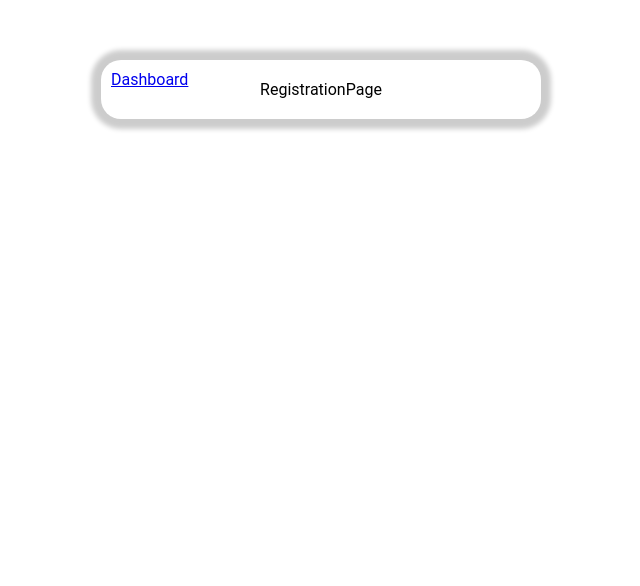
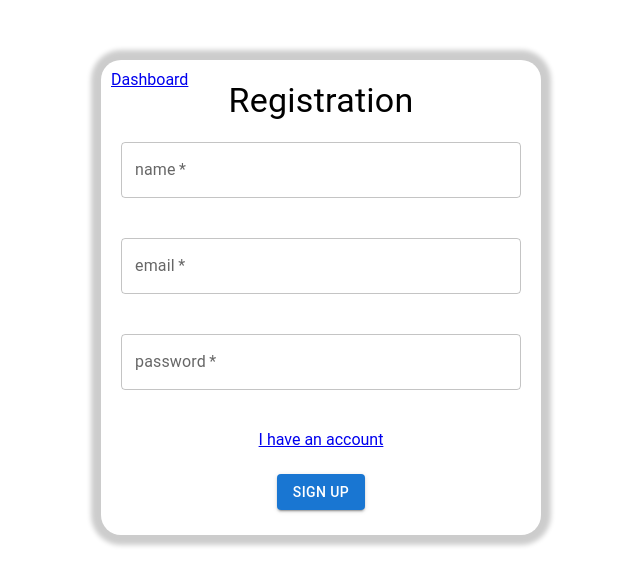
Before and after one commit to 6mahdapihka9/GBSFO_test_task, a React (Create React App) app in the folder frontend/: page /auth/registration in a window 1280 px wide. Shown: the top 586 px of the page, without its empty margins (319-959 px from the left). Built offline with nearby package versions, Linux system fonts and the light colour scheme.

Commit message:
filled login and registration pages with forms

```diff
--- /dev/null
+++ b/frontend/src/components/design/BoxForm.ts
@@ -0,0 +1,14 @@
+import { Box, styled } from '@mui/material';
+
+const BoxForm = styled(Box)`
+  display: flex;
+  flex-direction: column;
+  align-items: center;
+  width: 100%;
+
+  & > *:not(:last-child) {
+    margin: 20px 0;
+  }
+`;
+
+export default BoxForm;
--- /dev/null
+++ b/frontend/src/components/design/FitButtonWithMargin.ts
@@ -0,0 +1,8 @@
+import { Button, styled } from '@mui/material';
+
+const FitButtonWithMargin = styled(Button)`
+  margin: 5px 10px;
+  width: fit-content;
+`;
+
+export default FitButtonWithMargin;
--- a/frontend/src/components/pages/LoginPage.tsx
+++ b/frontend/src/components/pages/LoginPage.tsx
@@ -1,10 +1,74 @@
-import React from 'react';
+import React, {
+  FormEvent, ChangeEvent, useEffect, useState,
+} from 'react';
+import { Link, useNavigate } from 'react-router-dom';
+import {
+  TextField, Typography,
+} from '@mui/material';
+import { useTypedSelector } from '../../redux/hooks/useTypedSelector';
+import BoxForm from '../design/BoxForm';
+import FitButtonWithMargin from '../design/FitButtonWithMargin';
+import { useTypedDispatch } from '../../redux/hooks/useTypedDispatch';
+
+type loginFormType = {
+  email: string,
+  password: string
+}
 
 const LoginPage = () => {
+  const navigate = useNavigate();
+  const isAuthorized = useTypedSelector((state) => state.isAuthorized);
+  const { signIn } = useTypedDispatch();
+
+  const [form, setForm] = useState<loginFormType>({
+    email: '',
+    password: '',
+  });
+
+  useEffect(() => {
+    if (isAuthorized) {
+      navigate('/');
+    }
+  }, [isAuthorized]);
+
+  const handleChangeField = (fieldName: string, e: ChangeEvent<HTMLInputElement | HTMLTextAreaElement>) => {
+    e.preventDefault();
+    setForm((prevState) => ({ ...prevState, [fieldName]: e.target.value }));
+  };
+
+  const handleLogin = (e: FormEvent) => {
+    e.preventDefault();
+    if (form.email && form.password) {
+      signIn(form.email, form.password);
+    }
+  };
+
   return (
-    <div>
-      LoginPage
-    </div>
+    <>
+      <Typography variant="h4">Login</Typography>
+      <BoxForm component="form" onSubmit={handleLogin}>
+        <TextField
+          value={form.email}
+          onChange={(event) => handleChangeField('email', event)}
+          label="email"
+          variant="outlined"
+          type="email"
+          required
+          fullWidth
+        />
+        <TextField
+          value={form.password}
+          onChange={(event) => handleChangeField('password', event)}
+          label="password"
+          variant="outlined"
+          type="password"
+          required
+          fullWidth
+        />
+        <Link to="/auth/registration">{'Don\'t have an account'}</Link>
+        <FitButtonWithMargin variant="contained" type="submit">Sign in</FitButtonWithMargin>
+      </BoxForm>
+    </>
   );
 };
 
--- a/frontend/src/components/pages/RegistrationPage.tsx
+++ b/frontend/src/components/pages/RegistrationPage.tsx
@@ -1,10 +1,115 @@
-import React from 'react';
+import React, {
+  useEffect, useState, ChangeEvent, FormEvent,
+} from 'react';
+import { Link, useNavigate } from 'react-router-dom';
+import {
+  TextField, Typography, Snackbar, Alert,
+} from '@mui/material';
+import BoxForm from '../design/BoxForm';
+import FitButtonWithMargin from "../design/FitButtonWithMargin";
+import { useTypedSelector } from '../../redux/hooks/useTypedSelector';
+import { useTypedDispatch } from '../../redux/hooks/useTypedDispatch';
+
+type registrationFormType = {
+  name: string,
+  email: string,
+  password: string
+}
 
 const RegistrationPage = () => {
+  const navigate = useNavigate();
+  const isAuthorized = useTypedSelector((state) => state.isAuthorized);
+  const { signUp } = useTypedDispatch();
+
+  const [isSnackBarOpened, setIsSnackBarOpened] = useState<boolean>(false);
+  const [form, setForm] = useState<registrationFormType>({
+    name: '',
+    email: '',
+    password: '',
+  });
+
+  useEffect(() => {
+    if (isAuthorized) {
+      navigate('/');
+    }
+  }, [isAuthorized]);
+
+  useEffect(() => {
+    if (isSnackBarOpened) {
+      setTimeout(() => {
+        setIsSnackBarOpened(false);
+      }, 3000);
+    }
+  }, [isSnackBarOpened]);
+
+  const handleClose = (event?: React.SyntheticEvent | Event, reason?: string) => {
+    if (reason === 'clickaway') {
+      return;
+    }
+    setIsSnackBarOpened(false);
+  };
+
+  const handleChangeField = (fieldName: string, e: ChangeEvent<HTMLInputElement | HTMLTextAreaElement>) => {
+    e.preventDefault();
+    setForm((prevState) => ({ ...prevState, [fieldName]: e.target.value }));
+  };
+
+  const handleResult = (success: boolean) => {
+    if (!success) {
+      setIsSnackBarOpened(!success);
+    } else {
+      navigate('/auth/login');
+    }
+  };
+
+  const handleRegistration = (e: FormEvent) => {
+    e.preventDefault();
+    if (form.name && form.email && form.password) {
+      // todo validate credentials
+      signUp(form.name, form.email, form.password, handleResult);
+    }
+  };
+
   return (
-    <div>
-      RegistrationPage
-    </div>
+    <>
+      <Snackbar open={isSnackBarOpened} autoHideDuration={3000} anchorOrigin={{ vertical: 'bottom', horizontal: 'center' }}>
+        <Alert onClose={handleClose} severity="error" sx={{ width: '100%' }}>
+          This email is already in use.
+        </Alert>
+      </Snackbar>
+      <Typography variant="h4">Registration</Typography>
+      <BoxForm component="form" onSubmit={handleRegistration}>
+        <TextField
+          value={form.name}
+          onChange={(event) => handleChangeField('name', event)}
+          label="name"
+          variant="outlined"
+          type="text"
+          required
+          fullWidth
+        />
+        <TextField
+          value={form.email}
+          onChange={(event) => handleChangeField('email', event)}
+          label="email"
+          variant="outlined"
+          type="email"
+          required
+          fullWidth
+        />
+        <TextField
+          value={form.password}
+          onChange={(event) => handleChangeField('password', event)}
+          label="password"
+          variant="outlined"
+          type="password"
+          required
+          fullWidth
+        />
+        <Link to="/auth/login">I have an account</Link>
+        <FitButtonWithMargin variant="contained" type="submit">Sign up</FitButtonWithMargin>
+      </BoxForm>
+    </>
   );
 };
 
```
